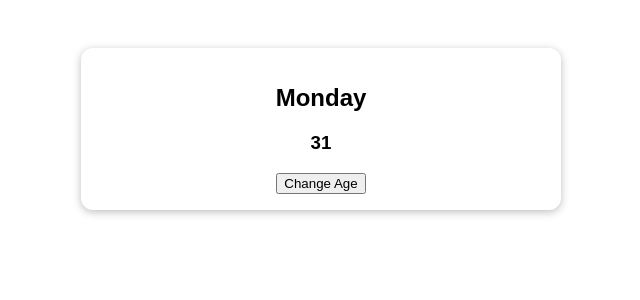
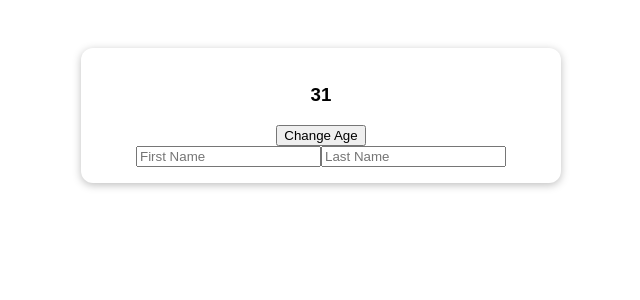
Before and after one commit to Rikai-TungVu/Composition-API, a Vue app: page / in a window 1280 px wide. Shown: the top 300 px of the page, without its empty margins (319-959 px from the left). Built offline with nearby package versions, Linux system fonts and the light colour scheme; the HTML template or start-up script is replaced by a standard one.

Commit message:
input output done

```diff
--- a/src/App.vue
+++ b/src/App.vue
@@ -1,45 +1,69 @@
 <template>
   <section class="container">
-    <h2>{{ userinfo.name }}</h2>
-    <h3>{{ userinfo.age }}</h3>
+    <h2>{{ userName }}</h2>
+    <h3>{{ age }}</h3>
     <button @click="setAge">Change Age</button>
+    <div>
+      <input type="text" placeholder="First Name" @input="setFirstName" />
+      <input type="text" placeholder="Last Name" @input="setLastname" />
+    </div>
   </section>
 </template>
 
 <script>
-import { reactive } from 'vue';
+import { ref, computed } from 'vue';
 /* import { ref } from 'vue'; */
 // ref work with single data(.value)
 // reactive work with group data
 
 export default {
   setup() {
-    //  const uName = ref('Monday');
-    //  const uAge = ref(31);
-    const user = reactive({
-      name: 'Monday',
-      age: 31,
+    // const uName = ref('Monday');
+    const firstName = ref('');
+    const lastName = ref('');
+    const uAge = ref(31);
+    // const user = reactive({
+    //   name: 'Monday',
+    //   age: 31,
+    // });
+
+    const uName = computed(function () {
+      return firstName.value + ' ' + lastName.value;
     });
 
     function setNewData() {
-      user.age = user.age + 1;
+      uAge.value = uAge.value + 1;
     }
 
-    return { userinfo: user, setAge: setNewData };
+    function setFirstName(event) {
+      firstName.value = event.target.value;
+    }
+
+    function setLastname(event) {
+      lastName.value = event.target.value;
+    }
+
+    return {
+      userName: uName,
+      age: uAge,
+      setAge: setNewData,
+      setFirstName,
+      setLastname,
+    };
     /* attack object(user) to a name(userinfo) */
     /* attack an event(setNewData) to a name(setAge) */
   },
-  /* data() {
-    return {
-      userName: 'Mon',
-      age: 31
-    };
-  }, */
-  methods: {
-    setNewAge() {
-      this.age = 32;
-    },
-  },
+  // data() {
+  //   return {
+  //     userName: 'Mon',
+  //     age: 31
+  //   };
+  // },
+  // methods: {
+  //   setNewAge() {
+  //     this.age = 32;
+  //   },
+  // },
 };
 </script>
 
```
